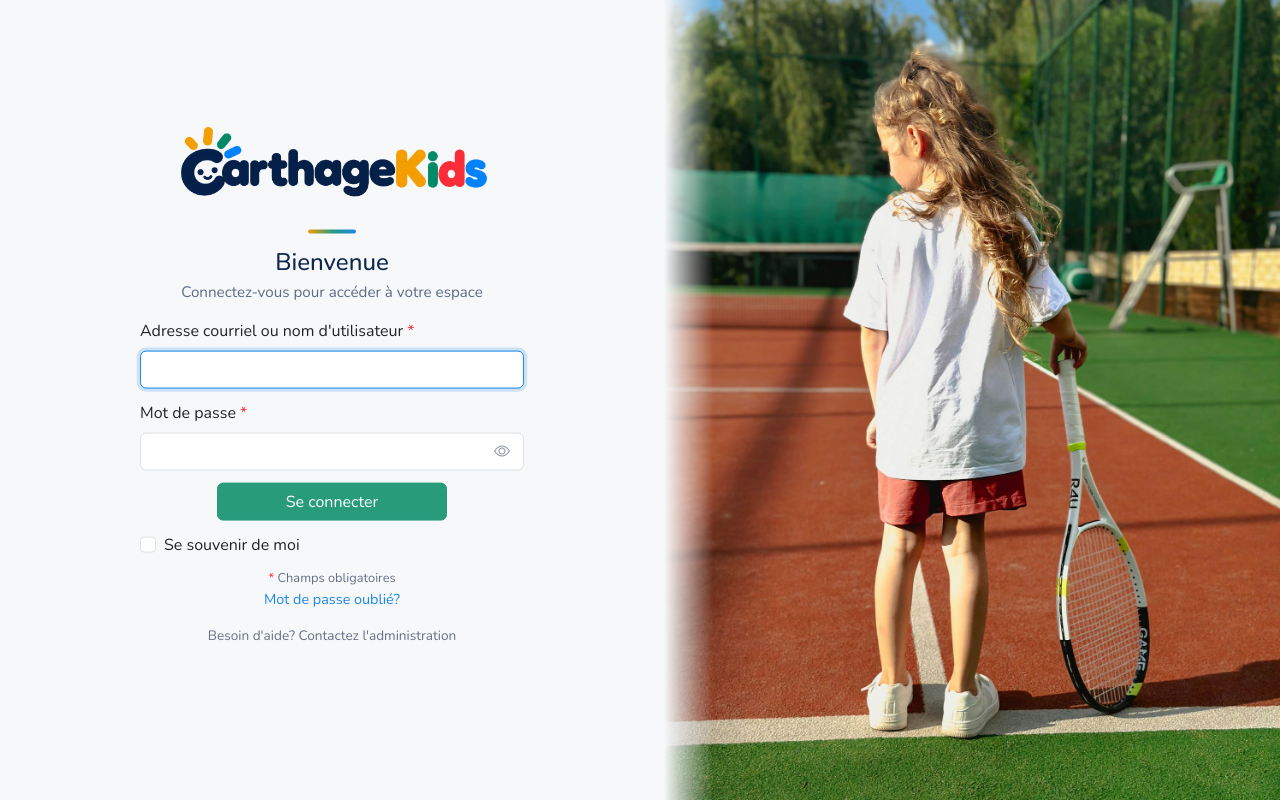
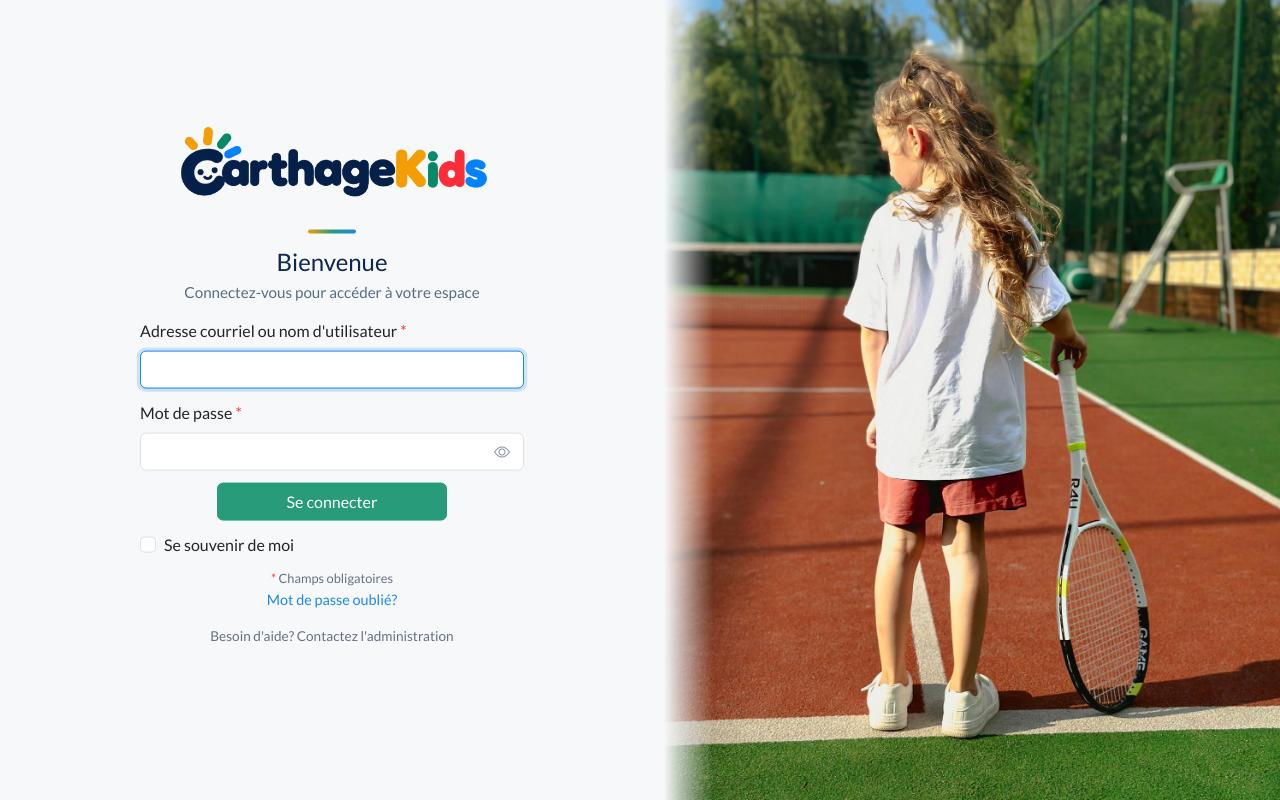
Before and after one commit to saiahhoussem/CarthageXManagement, a Django app: page /comptes/connexion/ in a window 1280 px wide. Run offline with Django 5.2, Linux system fonts and the light colour scheme.

Commit message:
style: changement de la police

```diff
--- a/static/css/base.css
+++ b/static/css/base.css
@@ -8,7 +8,7 @@
 
 body {
   margin: 0;
-  font-family: 'Nunito', sans-serif;
+  font-family: 'Lato', sans-serif;
   display: flex;
   flex-direction: column;
 }
--- a/templates/base.html
+++ b/templates/base.html
@@ -13,7 +13,7 @@
     <link rel="preconnect" href="https://fonts.googleapis.com">
     <link rel="preconnect" href="https://fonts.gstatic.com" crossorigin>
 
-    <link href="https://fonts.googleapis.com/css2?family=Nunito:wght@400;500;600;700;800&display=swap" rel="stylesheet">
+    <link href="https://fonts.googleapis.com/css2?family=Lato:wght@400;700;900&display=swap" rel="stylesheet">
 
 
     <link href="https://cdn.jsdelivr.net/npm/bootstrap@5.3.3/dist/css/bootstrap.min.css" rel="stylesheet">
```
